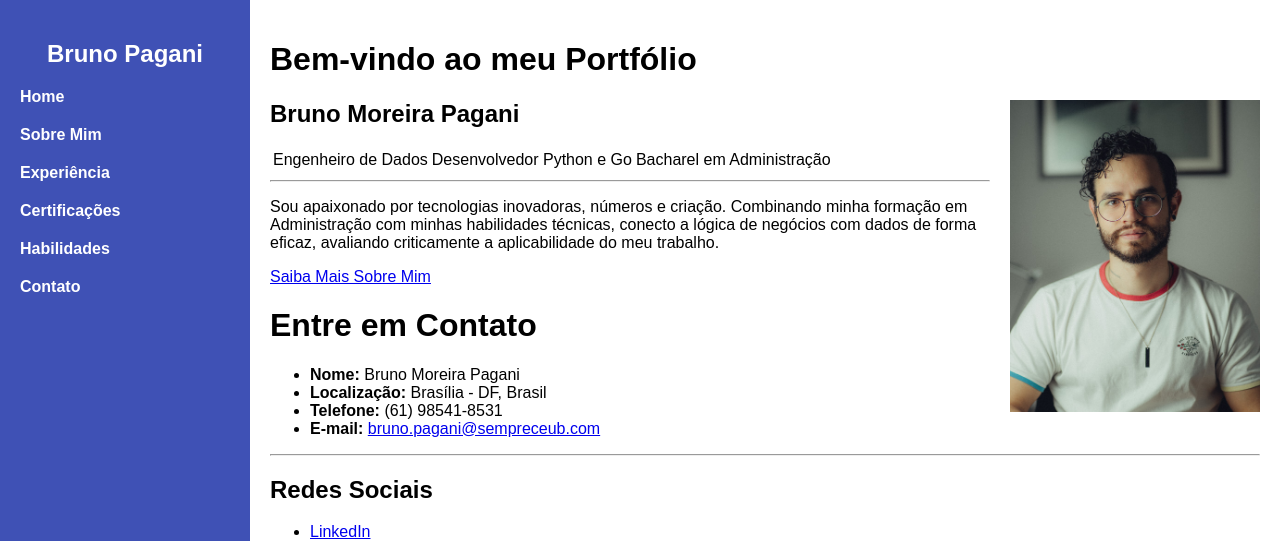
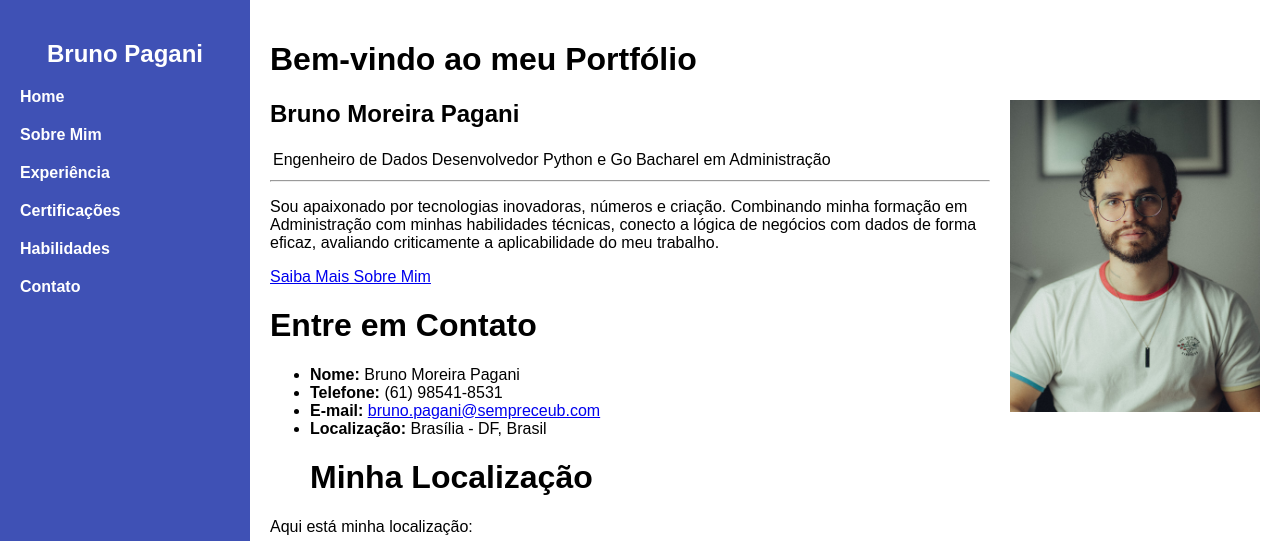
Before and after one commit to bruno-pagani-ceub/portfolio-hub, a Jekyll site: the page built from index.md, in a window 1280 px wide. Shown: the top 541 px of the page. Built offline with Jekyll 4.4.1, drawn with Linux system fonts in a browser that asks for light colours.

```diff
--- a/index.md
+++ b/index.md
@@ -21,9 +21,23 @@ Sou apaixonado por tecnologias inovadoras, números e criação. Combinando minh
 # Entre em Contato
 
 - **Nome:** Bruno Moreira Pagani
-- **Localização:** Brasília - DF, Brasil
 - **Telefone:** (61) 98541-8531
 - **E-mail:** [bruno.pagani@sempreceub.com](mailto:bruno.pagani@sempreceub.com)
+- **Localização:** Brasília - DF, Brasil
+# Minha Localização
+
+Aqui está minha localização:
+<div style="width: 100%; height: 400px;">
+  <iframe
+    src="https://www.google.com/maps/embed?pb=!1m18!1m12!1m3!1d15361.686120957724!2d-47.892750916651316!3d-15.728824458497078!2m3!1f0!2f0!3f0!3m2!1i1024!2i768!4f13.1!3m3!1m2!1s0x935a3d18df9ae275%3A0x738470e469754a24!2zQnJhc8OtbGlhLCBERg!5e0!3m2!1spt-BR!2sbr!4v1731630335824!5m2!1spt-BR!2sbr"
+    width="100%"
+    height="400"
+    style="border:0;"
+    allowfullscreen=""
+    loading="lazy"
+    referrerpolicy="no-referrer-when-downgrade">
+  </iframe>
+</div>
 
 ---
 
```
